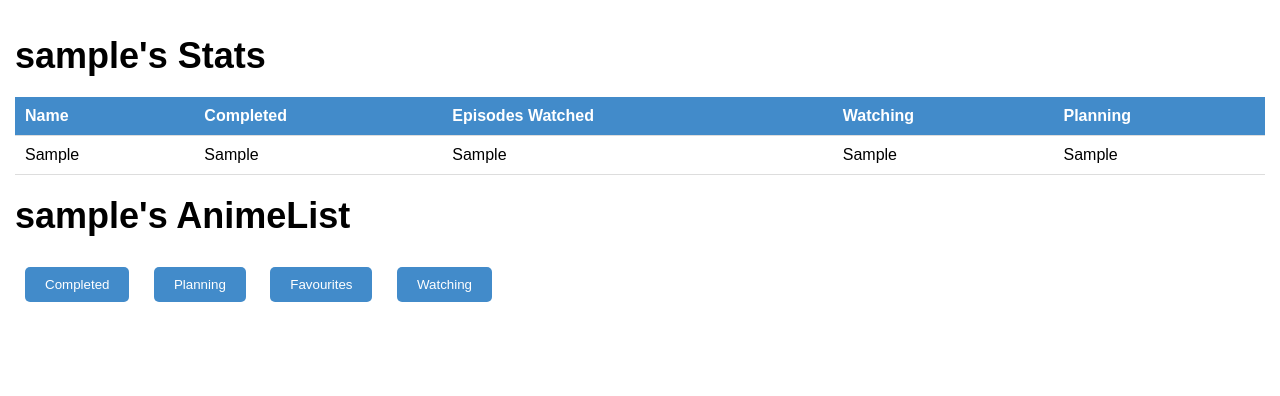
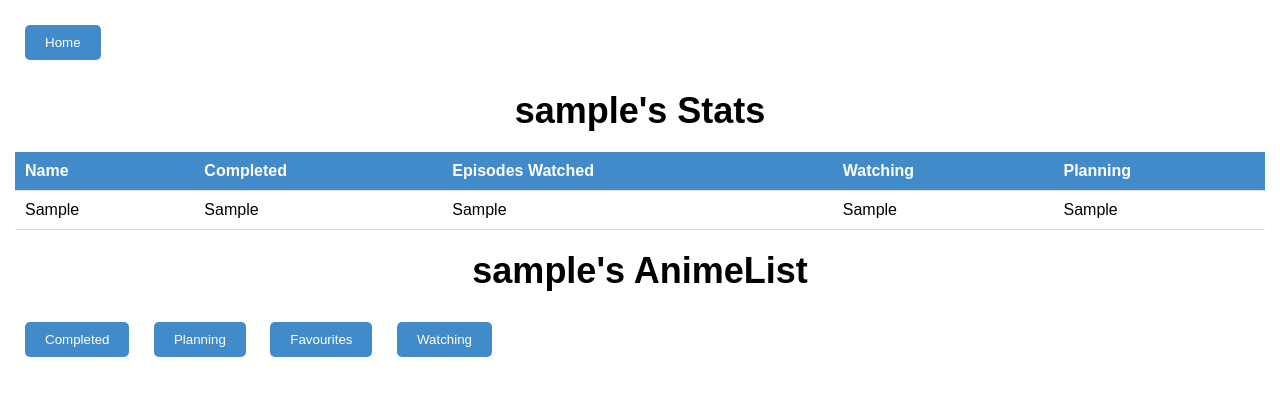
Before and after one commit to 362Team-X/Team-X, a Django app: template Anime/templates/friendprofile.html in a window 1280 px wide. Shown: the top 396 px of the page. Run offline with Django 4.2, Linux system fonts and the light colour scheme; the template is opened without the code that fills it: most values are stand-ins (such as "Sample title", 1, 10 or a date in 2020).

Commit message:
Add files via upload

```diff
--- a/Anime/templates/anime_search.html
+++ b/Anime/templates/anime_search.html
@@ -92,7 +92,7 @@ input[type=submit]:hover {
 </style>
 <head>
   <meta charset="utf-8">
-  <title>Anime Search Results</title>
+  <title>Anime Search </title>
 </head>
 
 <div class="row">
--- a/Anime/templates/friendprofile.html
+++ b/Anime/templates/friendprofile.html
@@ -107,7 +107,11 @@
     </style>
   </head>
   <body>
-    <h1>{{ username1 }}'s Stats</h1>
+    <div class="row">
+			<td><a href="{% url 'home' username %}"><button>Home</button></a></td>
+		  <h1 style="text-align: center;">   {{ username1 }}'s Stats
+    </h1>
+		  <div>
 
     {% if stats %}
       <table>
@@ -136,7 +140,7 @@
       <p>No results found.</p>
     {% endif %}
     <div>
-      <h1>{{ username1 }}'s AnimeList</h1>
+      <h1 style="text-align: center;">{{ username1 }}'s AnimeList</h1>
       <a href="{% url 'friendprofile_s' username username1 %}?status=1"><button id="Completed-btn" (click)= " x= 'Completed'"  [ngClass]="{'my_class': x == 'Completed'}">Completed</button></a>
       <a href="{% url 'friendprofile_s' username username1 %}?status=2"><button id="Planning-btn" (click)= "x='Planning'"  [ngClass]="{'my_class': x == 'Planning'}">Planning</button></a>
       <a href="{% url 'friendprofile_s' username username1 %}?status=3"><button id="Favourites-btn" (click)= "x='Favorites'" [ngClass]="{'my_class': x == 'Favourites'}">Favourites</button></a>
```
Also changed, not shown: Anime/templates/homepage.html (+15 -11 lines).
